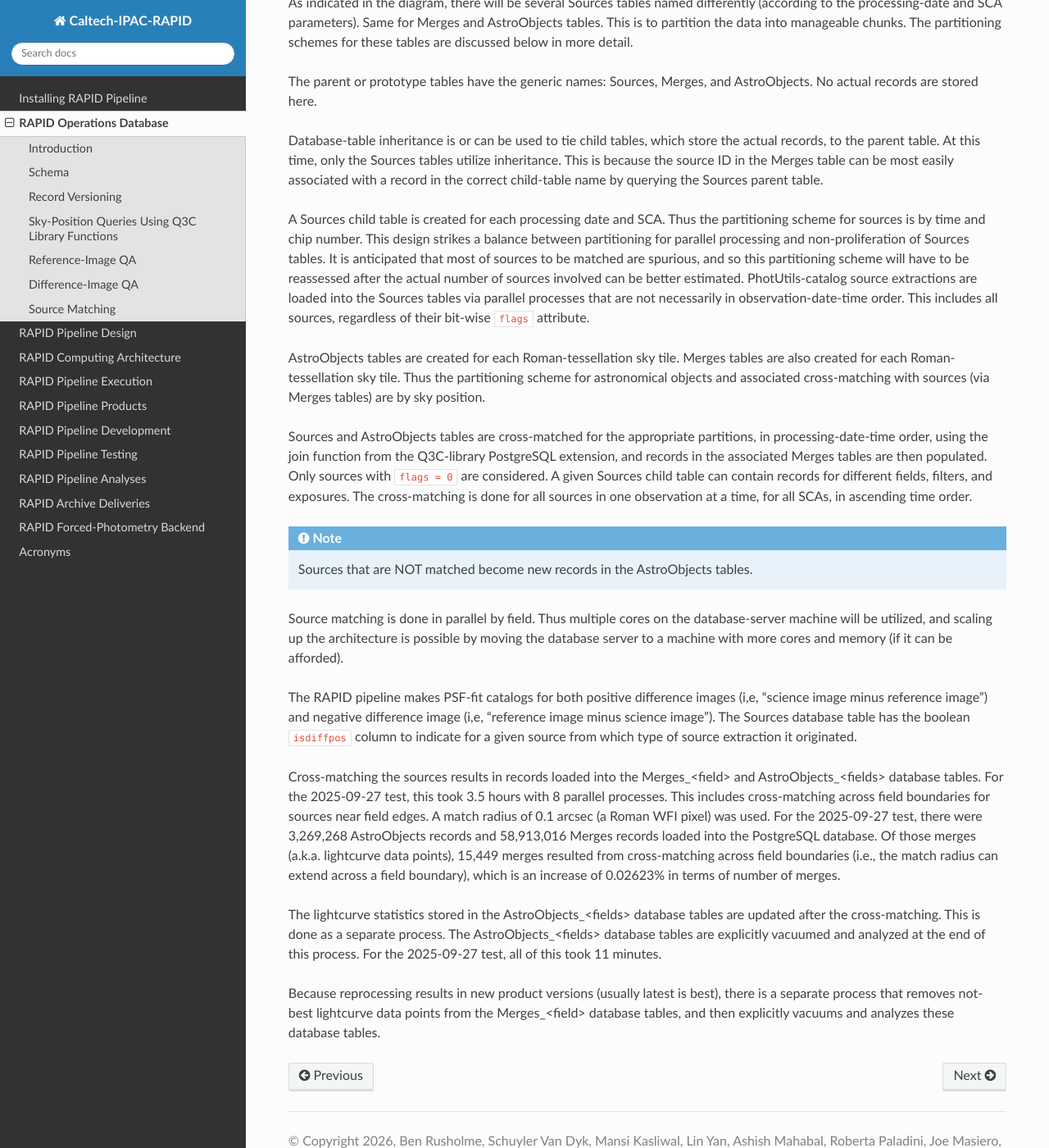
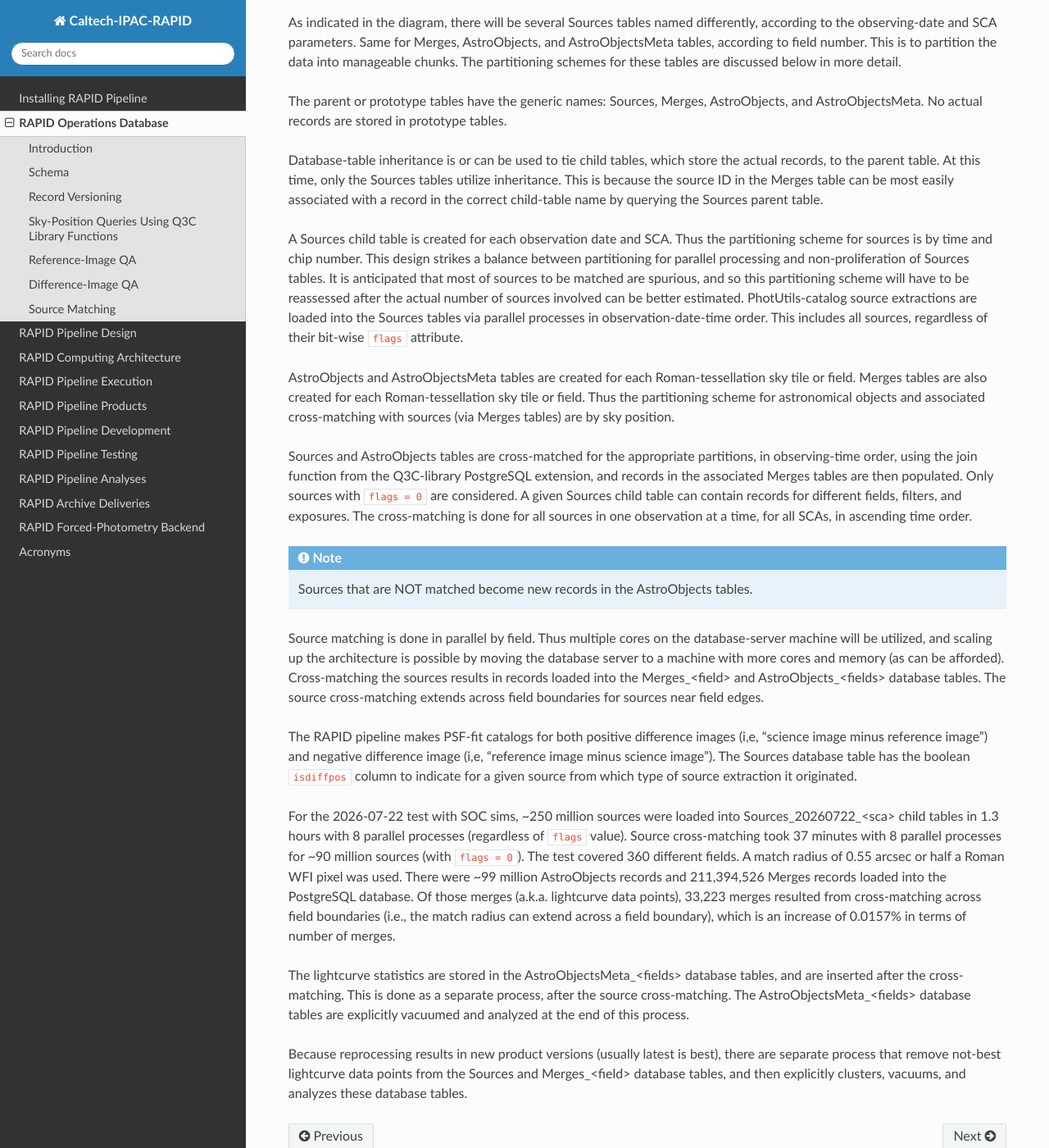
Before and after one commit to Caltech-IPAC/rapid, a Sphinx documentation site: the page built from docs/source/db/db.rst, in a window 1280 px wide and 1400 px high, scrolled down 5543 px. Shown: the whole window at 82% size. Built offline with Sphinx 7.4.7 and the Read the Docs theme 3.1.0, drawn with Linux system fonts in a browser that asks for light colours; some of the changed text lies outside the part shown.

Commit message:
Updated the description of the source schema cross-matching, including the new AstroObjectsMeta_<field> database tables.

```diff
--- a/docs/source/db/db.rst
+++ b/docs/source/db/db.rst
@@ -189,20 +189,21 @@ a final decision on which image-differencing method is best):
 
 * Sources (extracted/selected from catalogs)
 * AstroObjects (astronomical objects for which time-dependent sources form light curves)
-* Merges (associations between Sources and AstroObjects)
+* Merges (associations between Sources and AstroObjects via source-matching)
+* AstroObjectsMeta (statistics on astronomical-object lightcurves that can be added after source-matching)
 
 A diagram of the source-matching database-table schema is given as follows:
 
 .. image:: source_matching.png
 
 As indicated in the diagram, there will be several Sources tables
-named differently (according to the processing-date and SCA parameters).
-Same for Merges and AstroObjects tables.
+named differently, according to the observing-date and SCA parameters.
+Same for Merges, AstroObjects, and AstroObjectsMeta tables, according to field number.
 This is to partition the data into manageable chunks.
 The partitioning schemes for these tables are discussed below in more detail.
 
-The parent or prototype tables have the generic names: Sources, Merges, and AstroObjects.
-No actual records are stored here.
+The parent or prototype tables have the generic names: Sources, Merges, AstroObjects, and AstroObjectsMeta.
+No actual records are stored in prototype tables.
 
 Database-table inheritance is or can be used to tie child tables, which store the actual records,
 to the parent table.
@@ -210,7 +211,7 @@ At this time, only the Sources tables utilize inheritance.  This is because the
 in the Merges table can be most easily associated with a record in the correct child-table name
 by querying the Sources parent table.
 
-A Sources child table is created for each processing date and SCA.
+A Sources child table is created for each observation date and SCA.
 Thus the partitioning scheme for sources is by time and chip number.
 This design strikes a balance between partitioning for parallel processing
 and non-proliferation of Sources tables.  It is anticipated that most of
@@ -218,16 +219,16 @@ sources to be matched are spurious, and so this partitioning scheme will
 have to be reassessed after the actual number of sources involved can be
 better estimated.
 PhotUtils-catalog source extractions are loaded into the Sources tables via
-parallel processes that are not necessarily in observation-date-time order.
+parallel processes in observation-date-time order.
 This includes all sources, regardless of their bit-wise ``flags`` attribute.
 
-AstroObjects tables are created for each Roman-tessellation sky tile.
-Merges tables are also created for each Roman-tessellation sky tile.
+AstroObjects and AstroObjectsMeta tables are created for each Roman-tessellation sky tile or field.
+Merges tables are also created for each Roman-tessellation sky tile or field.
 Thus the partitioning scheme for astronomical objects and associated cross-matching with
 sources (via Merges tables) are by sky position.
 
 Sources and AstroObjects tables are cross-matched for the appropriate partitions,
-in processing-date-time order, using the join function from the Q3C-library PostgreSQL extension,
+in observing-time order, using the join function from the Q3C-library PostgreSQL extension,
 and records in the associated Merges tables are then populated.
 Only sources with ``flags = 0`` are considered.
 A given Sources child table can contain records for different fields, filters, and exposures.
@@ -238,27 +239,31 @@ The cross-matching is done for all sources in one observation at a time, for all
 
 Source matching is done in parallel by field.  Thus multiple cores
 on the database-server machine will be utilized, and scaling up the architecture is possible
-by moving the database server to a machine with more cores and memory (if it can be afforded).
+by moving the database server to a machine with more cores and memory (as can be afforded).
+Cross-matching the sources results in records loaded into the Merges_<field> and
+AstroObjects_<fields> database tables.
+The source cross-matching extends across field boundaries for sources near field edges.
 
 The RAPID pipeline makes PSF-fit catalogs for both positive difference images (i,e, "science image
 minus reference image") and negative difference image (i,e, "reference image minus science image").
 The Sources database table has the boolean ``isdiffpos`` column to indicate for a given source
 from which type of source extraction it originated.
 
-Cross-matching the sources results in records loaded into the Merges_<field> and
-AstroObjects_<fields> database tables.  For the 2025-09-27 test, this took 3.5 hours with 8 parallel processes.
-This includes cross-matching across field boundaries for sources near field edges.
-A match radius of 0.1 arcsec (a Roman WFI pixel) was used.
-For the 2025-09-27 test, there were 3,269,268 AstroObjects records and 58,913,016 Merges records loaded
-into the PostgreSQL database.  Of those merges (a.k.a. lightcurve data points), 15,449 merges
+For the 2026-07-22 test with SOC sims, ~250 million sources were loaded into
+Sources_20260722_<sca> child tables in 1.3 hours with 8 parallel processes
+(regardless of ``flags`` value).
+Source cross-matching took 37 minutes with 8 parallel processes
+for ~90 million sources (with ``flags = 0``).  The test covered 360 different fields.
+A match radius of 0.55 arcsec or half a Roman WFI pixel was used.
+There were ~99 million AstroObjects records and 211,394,526 Merges records loaded
+into the PostgreSQL database.  Of those merges (a.k.a. lightcurve data points), 33,223 merges
 resulted from cross-matching across field boundaries (i.e., the match radius can extend
-across a field boundary), which is an increase of 0.02623% in terms of number of merges.
+across a field boundary), which is an increase of 0.0157% in terms of number of merges.
 
-The lightcurve statistics stored in the AstroObjects_<fields> database tables are updated after the
-cross-matching.  This is done as a separate process.
-The AstroObjects_<fields> database tables are explicitly vacuumed and analyzed at the end of this process.
-For the 2025-09-27 test, all of this took 11 minutes.
+The lightcurve statistics are stored in the AstroObjectsMeta_<fields> database tables, and are inserted after the
+cross-matching.  This is done as a separate process, after the source cross-matching.
+The AstroObjectsMeta_<fields> database tables are explicitly vacuumed and analyzed at the end of this process.
 
-Because reprocessing results in new product versions (usually latest is best), there is a
-separate process that removes not-best lightcurve data points from the Merges_<field> database tables,
-and then explicitly vacuums and analyzes these database tables.
+Because reprocessing results in new product versions (usually latest is best), there are
+separate process that remove not-best lightcurve data points from the Sources and Merges_<field> database tables,
+and then explicitly clusters, vacuums, and analyzes these database tables.
```
